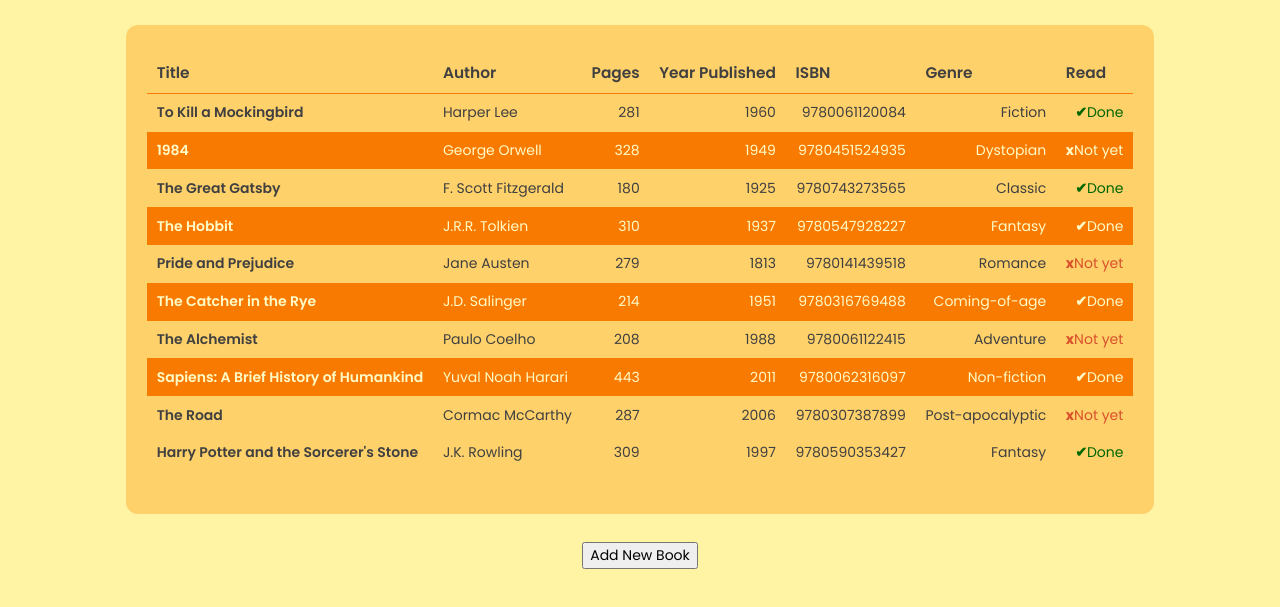
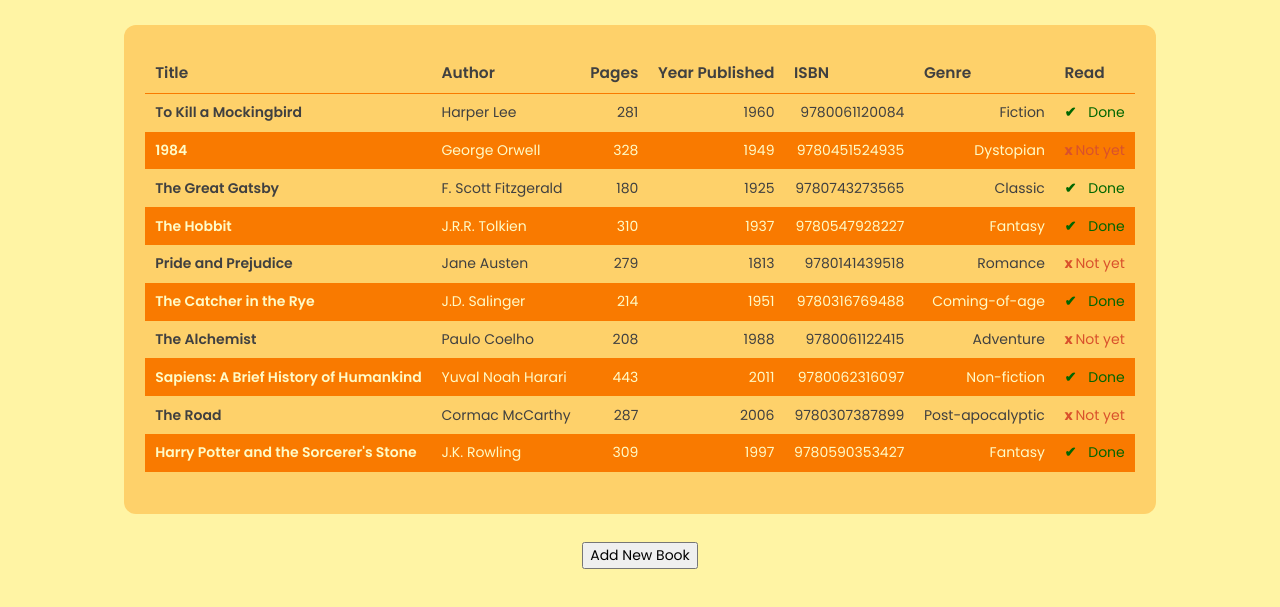
Before and after one commit to kdrbdi/library, a plain HTML site: page index.html in a window 1280 px wide. Shown: the part 45-652 px from the top of the page. Drawn offline with Linux system fonts and the light colour scheme.

Commit message:
Fix read status styling

```diff
--- a/styles.css
+++ b/styles.css
@@ -151,9 +151,9 @@
   font-weight: 600;
 }
 
-#library tbody tr:nth-child(even):not(:last-child) {
+#library tbody tr:nth-child(even) {
   background-color: #f97a00;
-  td {
+  td:not(:last-child) {
     color: var(--color-text-secondary);
   }
 }
@@ -167,6 +167,12 @@
 .td-genre,
 .td-read {
   text-align: right;
+}
+
+td[data-status] {
+  display: flex;
+  justify-content: space-between;
+  gap: 0.2rem;
 }
 
 td[data-status="done"] {
```
